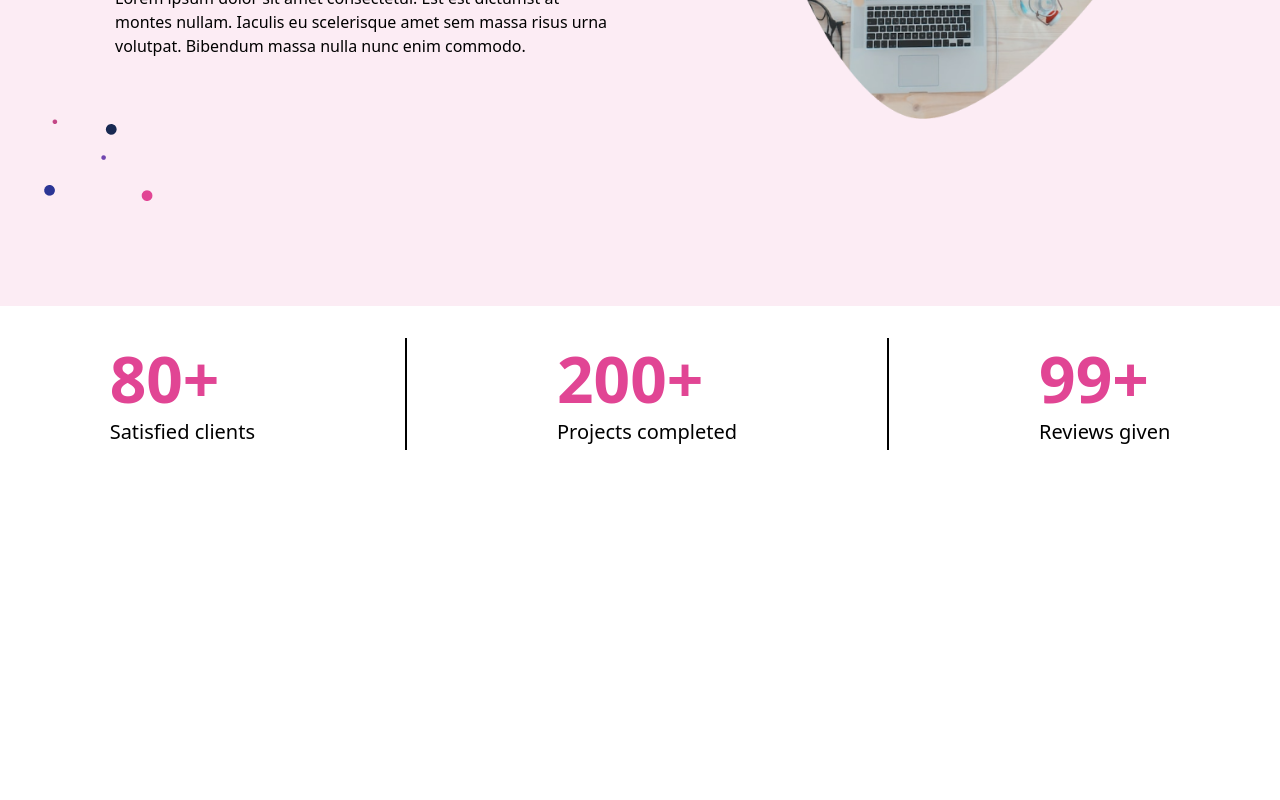
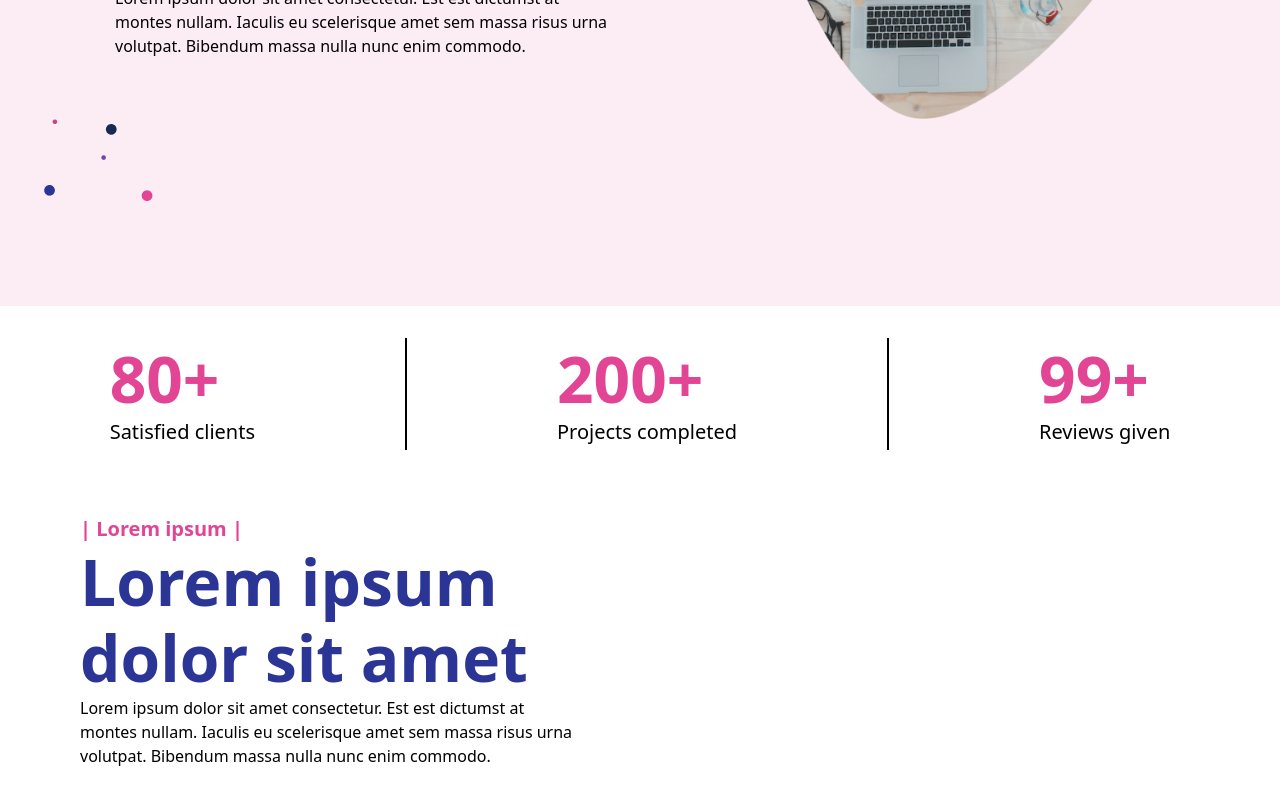
Before and after one commit to Jarvis-Nu/jarvis-nu, a Next.js app: page / in a window 1280 px wide. Shown: the part 494-1294 px from the top of the page. Before the commit the page ends 976 px from the top, so only its background shows below. Built offline with nearby package versions, Linux system fonts and the light colour scheme.

Commit message:
suprememods

```diff
--- /dev/null
+++ b/components/Develop.js
@@ -0,0 +1,17 @@
+export default function Develop() {
+    return(
+        <div className="w-full px-4 lg:px-20 py-4 lg:py-8 sm:p-8">
+            <div>
+                <div className="w-full lg:w-[700px] xl:w-[500px]">
+                    <h6 className="font-semibold text-pink h6">| Lorem ipsum |</h6>
+                    <h1 className="font-bold text-ink h1">Lorem ipsum dolor sit amet</h1>
+                    <p className="p">
+                        Lorem ipsum dolor sit amet consectetur. Est est dictumst at montes nullam.
+                        Iaculis eu scelerisque amet sem massa risus urna volutpat.
+                        Bibendum massa nulla nunc enim commodo.
+                    </p>
+                </div>
+            </div>
+        </div>
+    )
+}
--- a/components/Hero.js
+++ b/components/Hero.js
@@ -12,8 +12,9 @@ export default function Hero() {
                         <h1 className="font-bold text-ink h1">Lorem ipsum dolor sit amet</h1>
                         <p className="p">
                             Lorem ipsum dolor sit amet consectetur. Est est dictumst at montes nullam.
-                             Iaculis eu scelerisque amet sem massa risus urna volutpat.
-                              Bibendum massa nulla nunc enim commodo.</p>
+                            Iaculis eu scelerisque amet sem massa risus urna volutpat.
+                            Bibendum massa nulla nunc enim commodo.
+                        </p>
                     </div>
                     <div className="relative max-w-[273px] lg:w-[400px] xl:max-w-[490px]">
                         <Image src={"/triangle.png"} alt="" width={490} height={480} />
--- a/pages/index.js
+++ b/pages/index.js
@@ -1,4 +1,5 @@
 import Head from "next/head";
+import Develop from "../components/Develop";
 import Hero from "../components/Hero";
 import Satisfied from "../components/Satisfied";
 
@@ -11,6 +12,7 @@ export default function Home() {
       <main className="min-h-screen w-full">
         <Hero />
         <Satisfied />
+        <Develop />
       </main>
     </div>
   )
```
